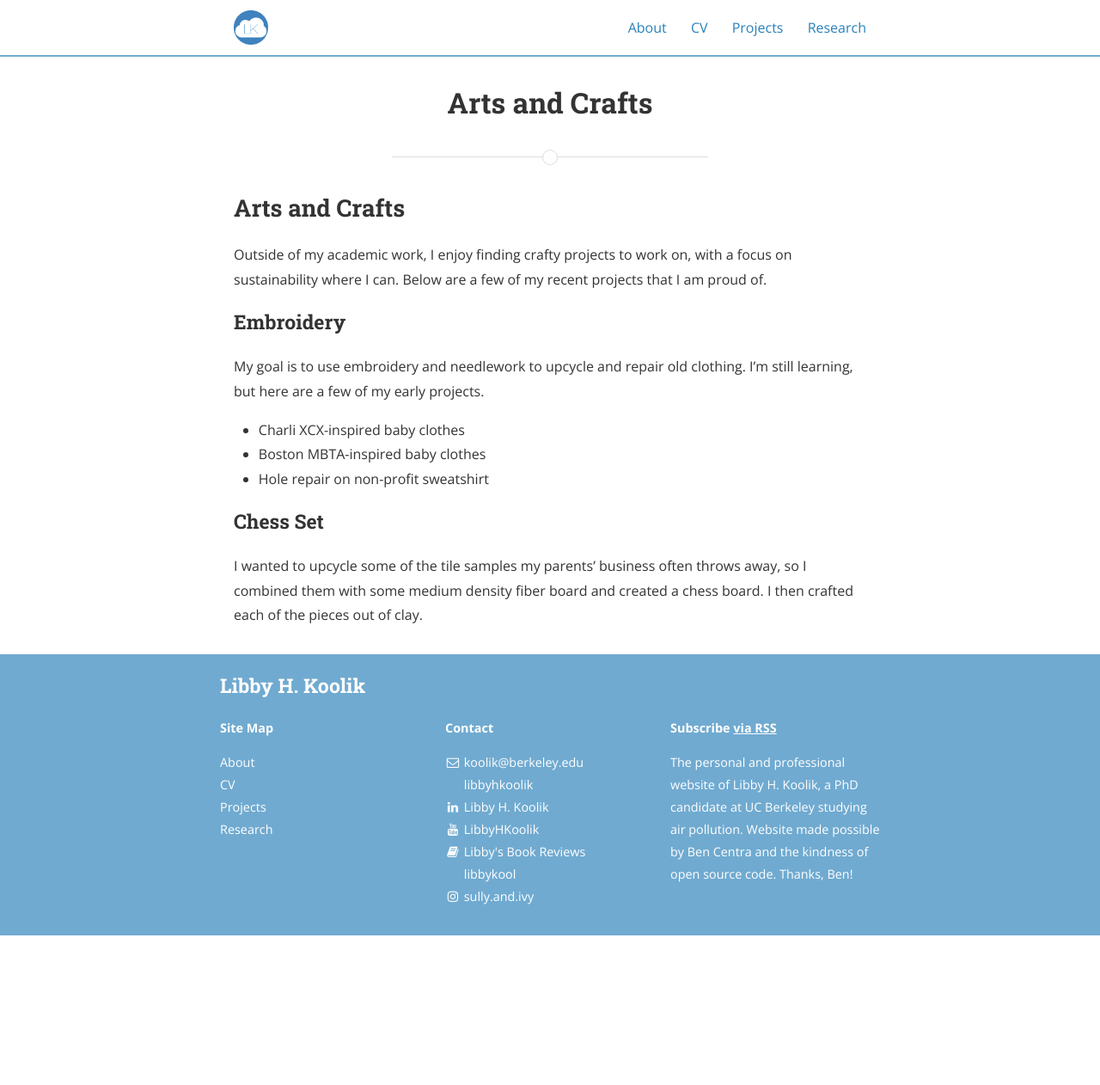
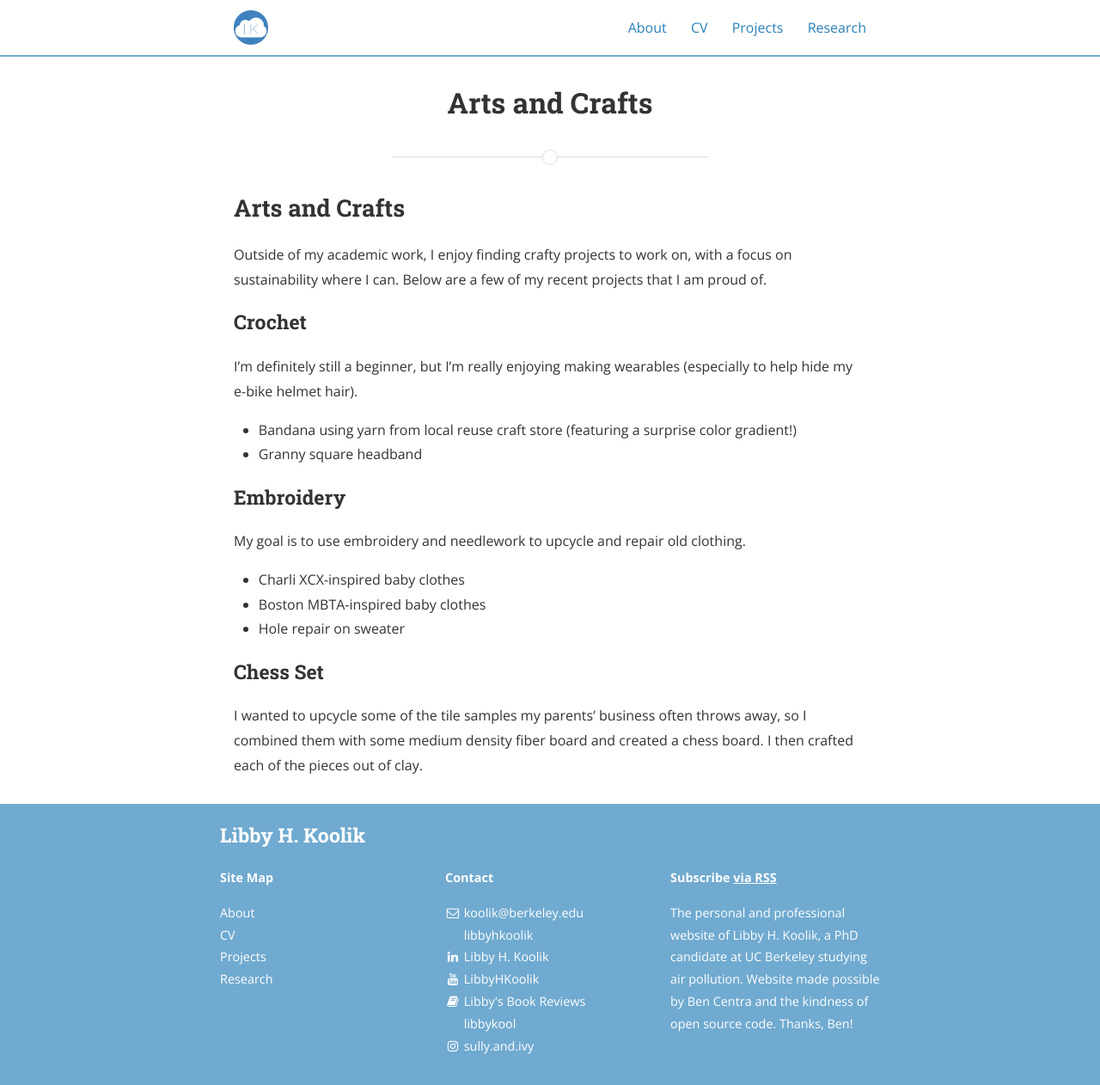
Before and after one commit to lkoolik/lkoolik.github.io, a Jekyll site: the page built from projects/art.md, in a window 1280 px wide and 1262 px high. Shown: the whole window at 86% size. Built offline with Jekyll 4.4.1, drawn with Linux system fonts in a browser that asks for light colours; nearby versions of some CDN libraries.

Commit message:
Update art.md

```diff
--- a/projects/art.md
+++ b/projects/art.md
@@ -11,11 +11,16 @@ main_nav: false
 
 Outside of my academic work, I enjoy finding crafty projects to work on, with a focus on sustainability where I can. Below are a few of my recent projects that I am proud of.
 
+### Crochet
+I'm definitely still a beginner, but I'm really enjoying making wearables (especially to help hide my e-bike helmet hair).
+* Bandana using yarn from local reuse craft store (featuring a surprise color gradient!)
+* Granny square headband
+
 ### Embroidery
-My goal is to use embroidery and needlework to upcycle and repair old clothing. I'm still learning, but here are a few of my early projects.
+My goal is to use embroidery and needlework to upcycle and repair old clothing.
 * Charli XCX-inspired baby clothes
 * Boston MBTA-inspired baby clothes
-* Hole repair on non-profit sweatshirt
+* Hole repair on sweater
 
 ### Chess Set
 I wanted to upcycle some of the tile samples my parents' business often throws away, so I combined them with some medium density fiber board and created a chess board. I then crafted each of the pieces out of clay.
```
